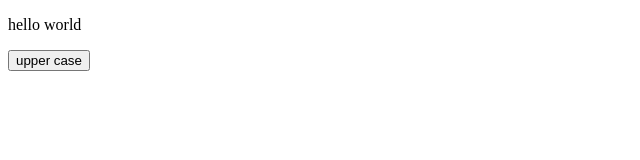
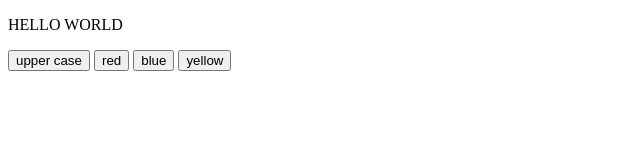
Before and after one commit to pinkcode123/front_end-programming, a plain HTML site: page index.html in a window 1280 px wide. Both pictures are taken after a click on the button "upper case". Shown: the whole page, without its empty margins (0-640 px from the left). Drawn offline with nearby package versions, Linux system fonts and the light colour scheme.

Commit message:
another attempt

```diff
--- a/index.html
+++ b/index.html
@@ -9,7 +9,11 @@
 </head>
 <body>
     <p>hello world <br></p>
-    <button>upper case</button>
+    <button id="upper">upper case</button>
+    <button id="red">red</button>
+    <button id="blue">blue</button>
+    <button id="yellow">yellow</button>
+
 
 </body>
 </html>
--- a/index.js
+++ b/index.js
@@ -1,5 +1,14 @@
 $(document).ready(function(){
-    $('button').click(function(){
-        $('p').css('text-transfrom', 'uppercase')
+    $('#upper').click(function(){
+        $('p').css('text-transform', 'uppercase')
+    })
+    $('#red').click(function(){
+        $('p').css('color', 'red')
+    })
+    $('#blue').click(function(){
+        $('p').css('color', 'blue')
+    })
+    $('#yellow').click(function(){
+        $('p').css('color', 'yellow')
     })
 })
```
